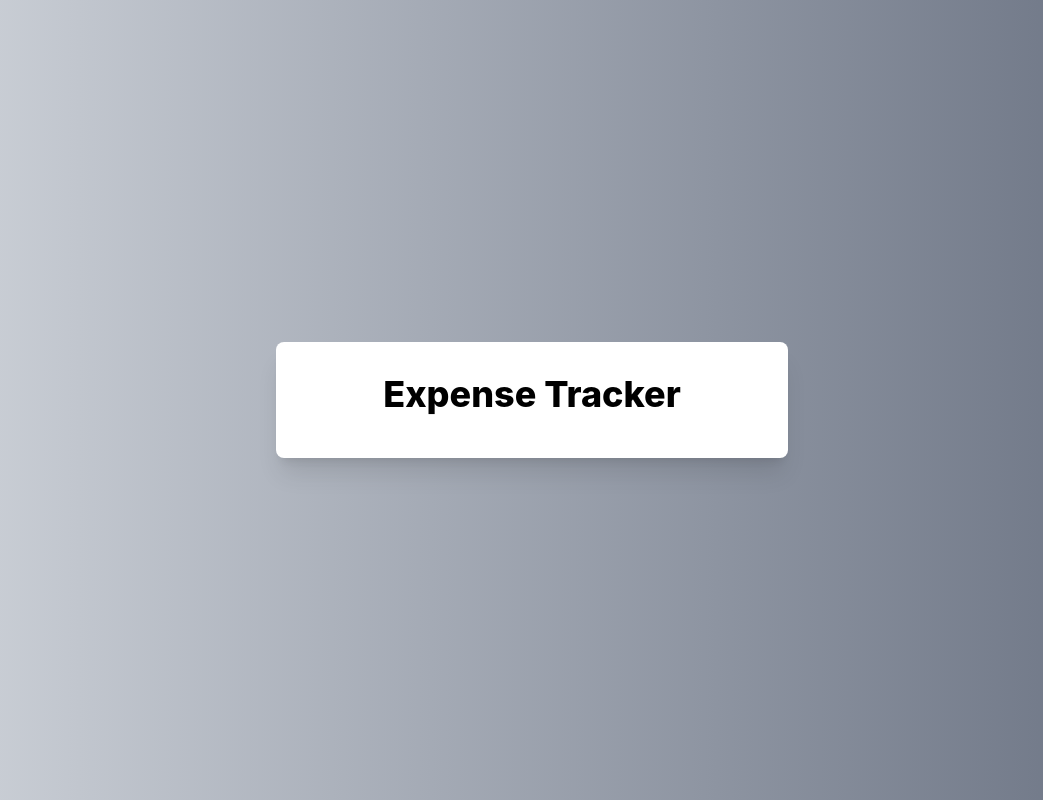
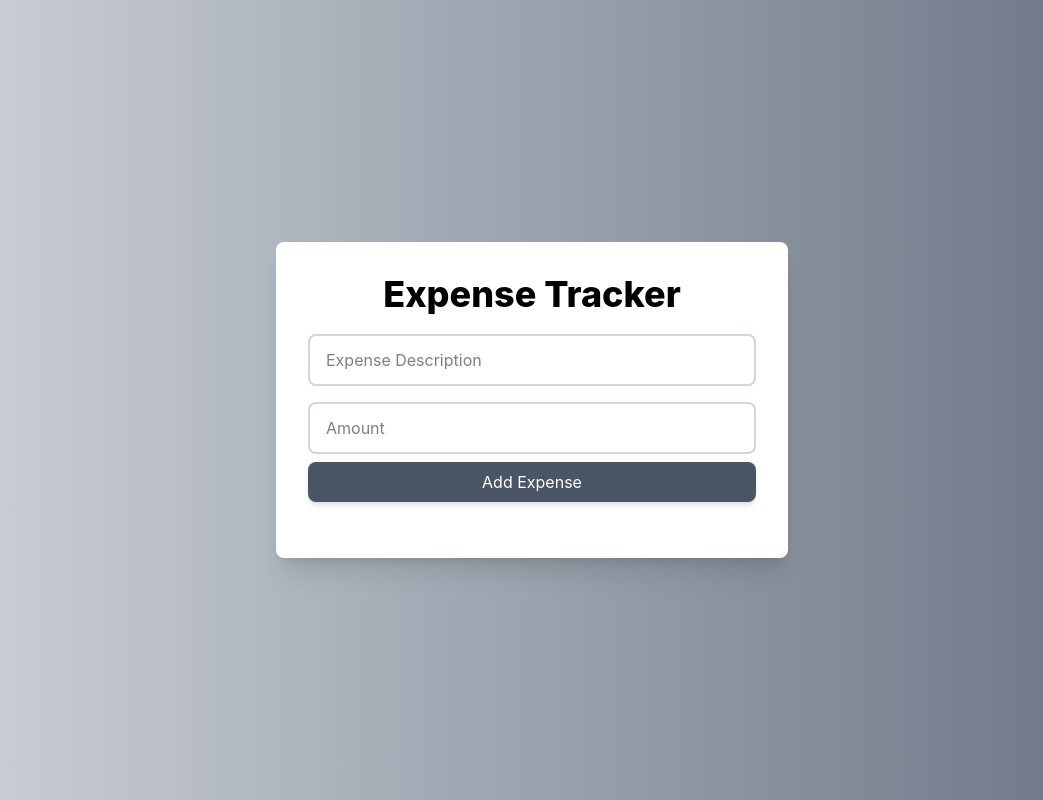
Before and after one commit to maimuna-t-333/expense-tracker, a React (Vite) app: page / in a window 1280 px wide. Shown: the whole page, without its empty margins (108-1151 px from the left). Built offline with nearby package versions, Linux system fonts and the light colour scheme.

Commit message:
Added input field and funtionality

```diff
--- a/src/components/ExpenseTracker.tsx
+++ b/src/components/ExpenseTracker.tsx
@@ -2,9 +2,24 @@ import React, { useState } from 'react'
 import { useStore } from '../store'
 
 export default function ExpenseTracker() {
-    const {expenses, addExpense, removeExpense}=useStore();
-    const [description, setDescription]=useState<string>('');
-    const [amount, setAmount]=useState<number | "">("");
+    const { expenses, addExpense, removeExpense } = useStore();
+    const [description, setDescription] = useState<string>('');
+    const [amount, setAmount] = useState<number | "">("");
+
+    const handleAddExpense = () => {
+        if (description.trim() === "" || amount === "") return;
+
+
+        addExpense({
+            id: Date.now(),
+            description,
+            amount: Number(amount),
+        });
+
+        setDescription("");
+        setAmount("");
+
+    }
 
     return (
         <div className='min-h-screen flex items-center justify-center bg-gradient-to-r from-gray-300 to-gray-500 '>
@@ -12,6 +27,23 @@ export default function ExpenseTracker() {
                 <h1 className='text-4xl font-extrabold mb-3 text-center text-black'>
                     Expense Tracker
                 </h1>
+
+                <div className='space-y-4 mb-6'>
+
+                    <input type="text" value={description}
+                        onChange={(e) => setDescription(e.target.value)}
+                        placeholder='Expense Description'
+                        className='w-full px-4 py-3 my-2 border-2 border-gray-300 rounded-lg focus:outline-none focus:ring-2 focus:ring-gray-500 transition duration-200' />
+
+                    <input type="number" value={amount}
+                        onChange={(e) => setAmount(e.target.value === "" ? "" : +e.target.value)}
+                        placeholder='Amount'
+                        className='w-full px-4 py-3 my-2 border-2 border-gray-300 rounded-lg focus:outline-none focus:ring-2 focus:ring-gray-500 transition duration-200' />
+                    <button onClick={handleAddExpense}
+                        className='bg-gray-600 text-white w-full px-4 py-2 rounded-lg shadow-md hover:bg-gray-700 transition duration-200 focus:outline-none focus:ring-2 focus:ring-gray-500'>
+                        Add Expense</button>
+
+                </div>
             </div>
         </div>
     )
```
Lines whose indentation alone changed are shown as unchanged.
